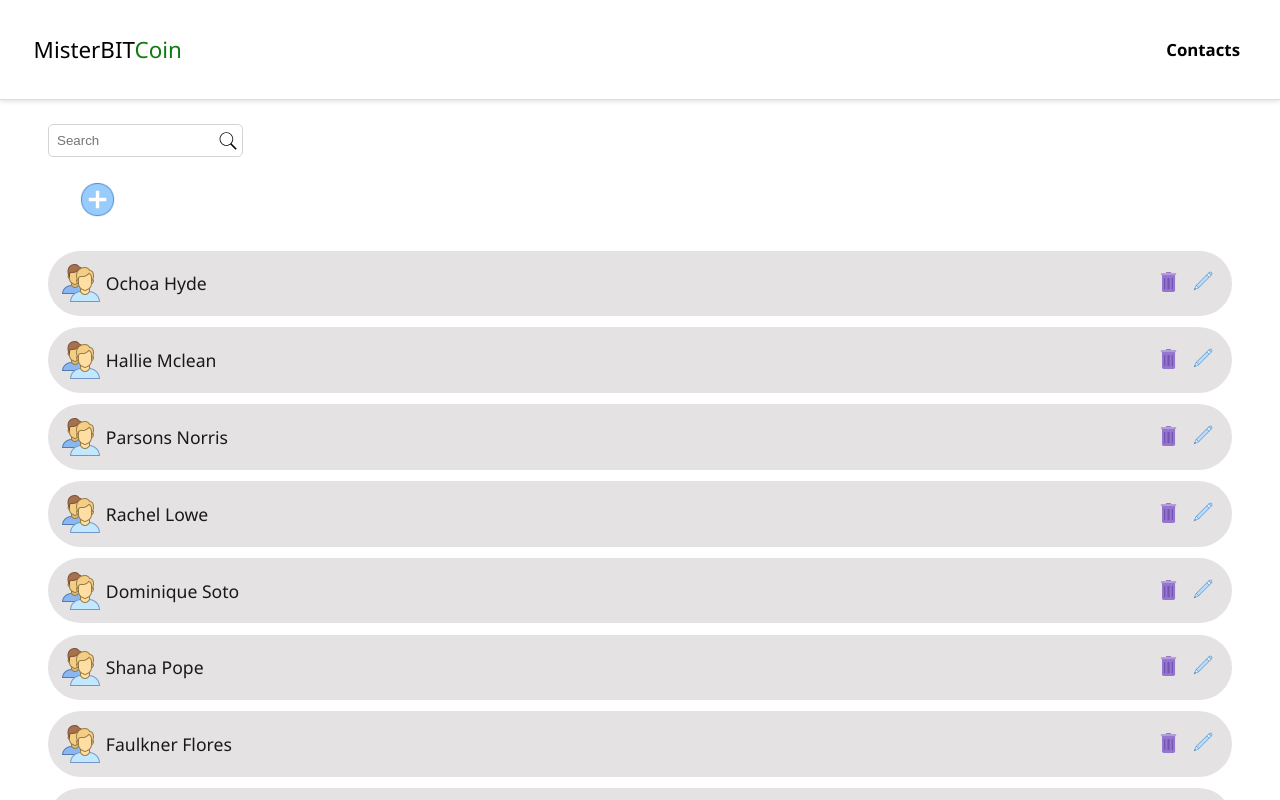
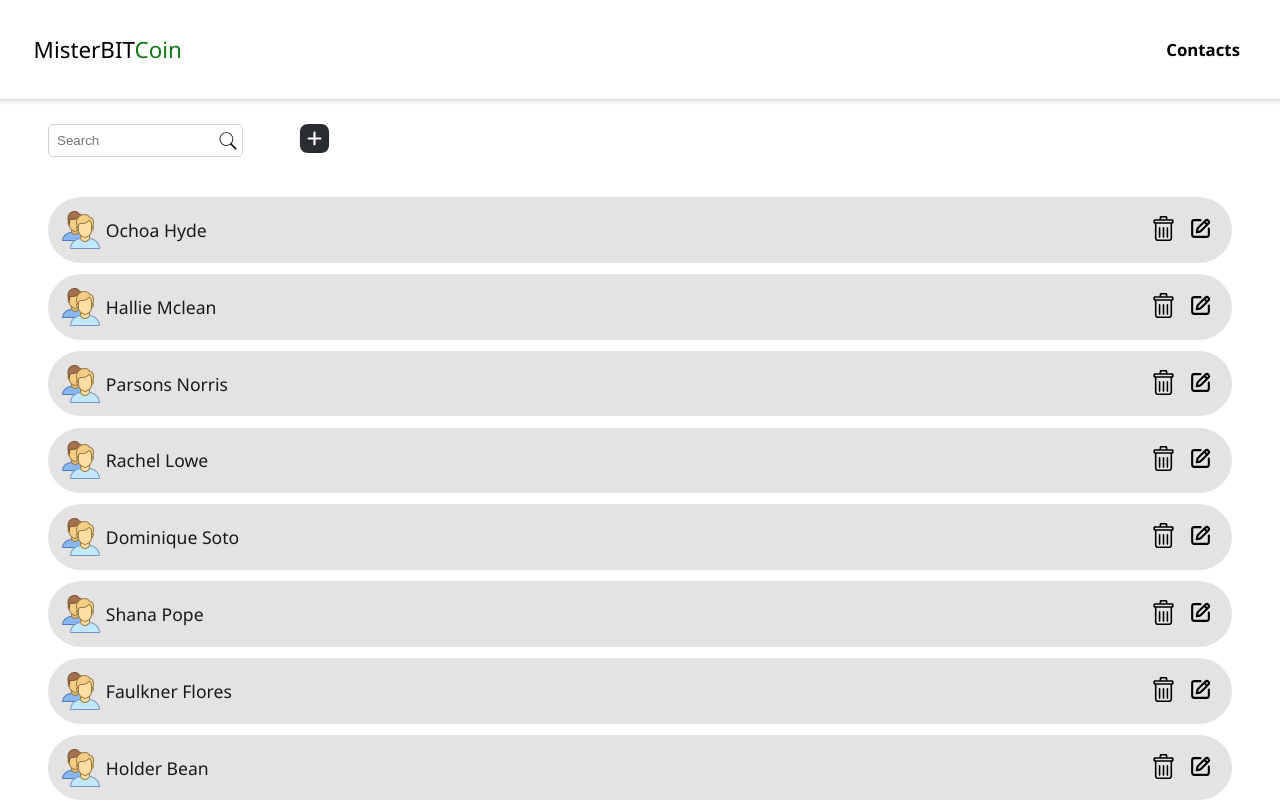
Before and after one commit to omerKaduri1/MisterBitcoin, a Vue app: page /contact in a window 1280 px wide. Shown: the top 800 px of the page. Built offline with nearby package versions, Linux system fonts and the light colour scheme.

Commit message:
Add style and icons

```diff
--- a/src/cmps/ContactFilter.vue
+++ b/src/cmps/ContactFilter.vue
@@ -58,11 +58,6 @@ export default {
     &:focus {
       outline: none;
     }
-
-    @media (max-width: 600px) {
-      margin-inline: 1.5em;
-      width: 100%;
-    }
   }
 }
 </style>
--- a/src/cmps/ContactPreview.vue
+++ b/src/cmps/ContactPreview.vue
@@ -8,11 +8,57 @@
     </RouterLink>
     <section class="actions">
       <button @click="remove" class="remove-btn">
-        <img src="../assets/img/delete.png" alt="" />
+        <!-- <img src="../assets/img/delete.png" alt="" /> -->
+        <svg
+          xmlns="http://www.w3.org/2000/svg"
+          xmlns:xlink="http://www.w3.org/1999/xlink"
+          xmlns:sketch="http://www.bohemiancoding.com/sketch/ns"
+          width="25px"
+          height="25px"
+          viewBox="-3 0 32 32"
+          version="1.1"
+        >
+          <g
+            id="Page-1"
+            stroke="none"
+            stroke-width="1"
+            fill="none"
+            fill-rule="evenodd"
+            sketch:type="MSPage"
+          >
+            <g
+              id="Icon-Set"
+              sketch:type="MSLayerGroup"
+              transform="translate(-259.000000, -203.000000)"
+              fill="#000000"
+            >
+              <path
+                d="M282,211 L262,211 C261.448,211 261,210.553 261,210 C261,209.448 261.448,209 262,209 L282,209 C282.552,209 283,209.448 283,210 C283,210.553 282.552,211 282,211 L282,211 Z M281,231 C281,232.104 280.104,233 279,233 L265,233 C263.896,233 263,232.104 263,231 L263,213 L281,213 L281,231 L281,231 Z M269,206 C269,205.447 269.448,205 270,205 L274,205 C274.552,205 275,205.447 275,206 L275,207 L269,207 L269,206 L269,206 Z M283,207 L277,207 L277,205 C277,203.896 276.104,203 275,203 L269,203 C267.896,203 267,203.896 267,205 L267,207 L261,207 C259.896,207 259,207.896 259,209 L259,211 C259,212.104 259.896,213 261,213 L261,231 C261,233.209 262.791,235 265,235 L279,235 C281.209,235 283,233.209 283,231 L283,213 C284.104,213 285,212.104 285,211 L285,209 C285,207.896 284.104,207 283,207 L283,207 Z M272,231 C272.552,231 273,230.553 273,230 L273,218 C273,217.448 272.552,217 272,217 C271.448,217 271,217.448 271,218 L271,230 C271,230.553 271.448,231 272,231 L272,231 Z M267,231 C267.552,231 268,230.553 268,230 L268,218 C268,217.448 267.552,217 267,217 C266.448,217 266,217.448 266,218 L266,230 C266,230.553 266.448,231 267,231 L267,231 Z M277,231 C277.552,231 278,230.553 278,230 L278,218 C278,217.448 277.552,217 277,217 C276.448,217 276,217.448 276,218 L276,230 C276,230.553 276.448,231 277,231 L277,231 Z"
+                id="trash"
+                sketch:type="MSShapeGroup"
+              ></path>
+            </g>
+          </g>
+        </svg>
       </button>
-      <RouterLink :to="`contact/edit/${contact._id}`">
+      <RouterLink class="edit-btn" :to="`contact/edit/${contact._id}`">
         <button routerLink="/contact/edit/{{contact._id}}">
-          <img class="edit-img" src="../assets/img/edit.png" alt="edit" />
+          <!-- <img class="edit-img" src="../assets/img/edit.png" alt="edit" /> -->
+          <svg
+            xmlns="http://www.w3.org/2000/svg"
+            width="25px"
+            height="25px"
+            viewBox="0 0 24 24"
+            fill="none"
+          >
+            <path
+              d="M12 3.99997H6C4.89543 3.99997 4 4.8954 4 5.99997V18C4 19.1045 4.89543 20 6 20H18C19.1046 20 20 19.1045 20 18V12M18.4142 8.41417L19.5 7.32842C20.281 6.54737 20.281 5.28104 19.5 4.5C18.7189 3.71895 17.4526 3.71895 16.6715 4.50001L15.5858 5.58575M18.4142 8.41417L12.3779 14.4505C12.0987 14.7297 11.7431 14.9201 11.356 14.9975L8.41422 15.5858L9.00257 12.6441C9.08001 12.2569 9.27032 11.9013 9.54951 11.6221L15.5858 5.58575M18.4142 8.41417L15.5858 5.58575"
+              stroke="#000000"
+              stroke-width="2"
+              stroke-linecap="round"
+              stroke-linejoin="round"
+            />
+          </svg>
         </button>
       </RouterLink>
     </section>
@@ -65,18 +111,15 @@ export default {
   .actions {
     display: flex;
     align-items: center;
+    justify-content: center;
 
     button {
       border: none;
       background-color: transparent;
+    }
 
-      img {
-        height: 25px;
-      }
-
-      .edit-img {
-        height: 20px;
-      }
+    .edit-btn {
+      padding-block-start: 1px;
     }
   }
 }
--- a/src/views/ContactIndex.vue
+++ b/src/views/ContactIndex.vue
@@ -1,11 +1,24 @@
 <template>
   <section class="contact-index">
+    <section class="actions">
       <ContactFilter @filter="onFilter" />
       <RouterLink to="/contact/edit">
         <button class="add-btn">
-        <img src="../assets/img/plus.png" alt="" />
+          <svg
+            xmlns="http://www.w3.org/2000/svg"
+            width="35px"
+            height="35px"
+            viewBox="0 0 24 24"
+            fill="none"
+          >
+            <path
+              d="M16.19 2H7.81C4.17 2 2 4.17 2 7.81V16.18C2 19.83 4.17 22 7.81 22H16.18C19.82 22 21.99 19.83 21.99 16.19V7.81C22 4.17 19.83 2 16.19 2ZM16 12.75H12.75V16C12.75 16.41 12.41 16.75 12 16.75C11.59 16.75 11.25 16.41 11.25 16V12.75H8C7.59 12.75 7.25 12.41 7.25 12C7.25 11.59 7.59 11.25 8 11.25H11.25V8C11.25 7.59 11.59 7.25 12 7.25C12.41 7.25 12.75 7.59 12.75 8V11.25H16C16.41 11.25 16.75 11.59 16.75 12C16.75 12.41 16.41 12.75 16 12.75Z"
+              fill="#292D32"
+            />
+          </svg>
         </button>
       </RouterLink>
+    </section>
     <ContactList @remove="removeContact" :contacts="contacts" />
   </section>
 </template>
@@ -54,17 +67,13 @@ export default {
 .contact-index {
   margin-block-end: 2em;
 
+  .actions {
+    display: flex;
+    align-items: center;
     .add-btn {
-    margin-inline: 3em;
-    margin-block-end: 1em;
-    padding-inline-start: 40px;
       background-color: transparent;
       border: none;
       border-radius: 5px;
-
-    img {
-      height: 35px;
-    }
     }
     @media (max-width: 600px) {
       .add-btn {
@@ -73,4 +82,5 @@ export default {
       }
     }
   }
+}
 </style>
--- a/src/views/HomeView.vue
+++ b/src/views/HomeView.vue
@@ -7,7 +7,7 @@
     </section>
     <section class="coins-info">
       <img src="../assets/img/bitcoin.png" alt="bitcoin" />
-      <p>You have ₿ {{ BTC }}</p>
+      <p>₿ {{ BTC }}</p>
     </section>
     <TransactionList
       :title="'Your last 3 Transfers'"
```
Lines whose indentation alone changed are shown as unchanged.
